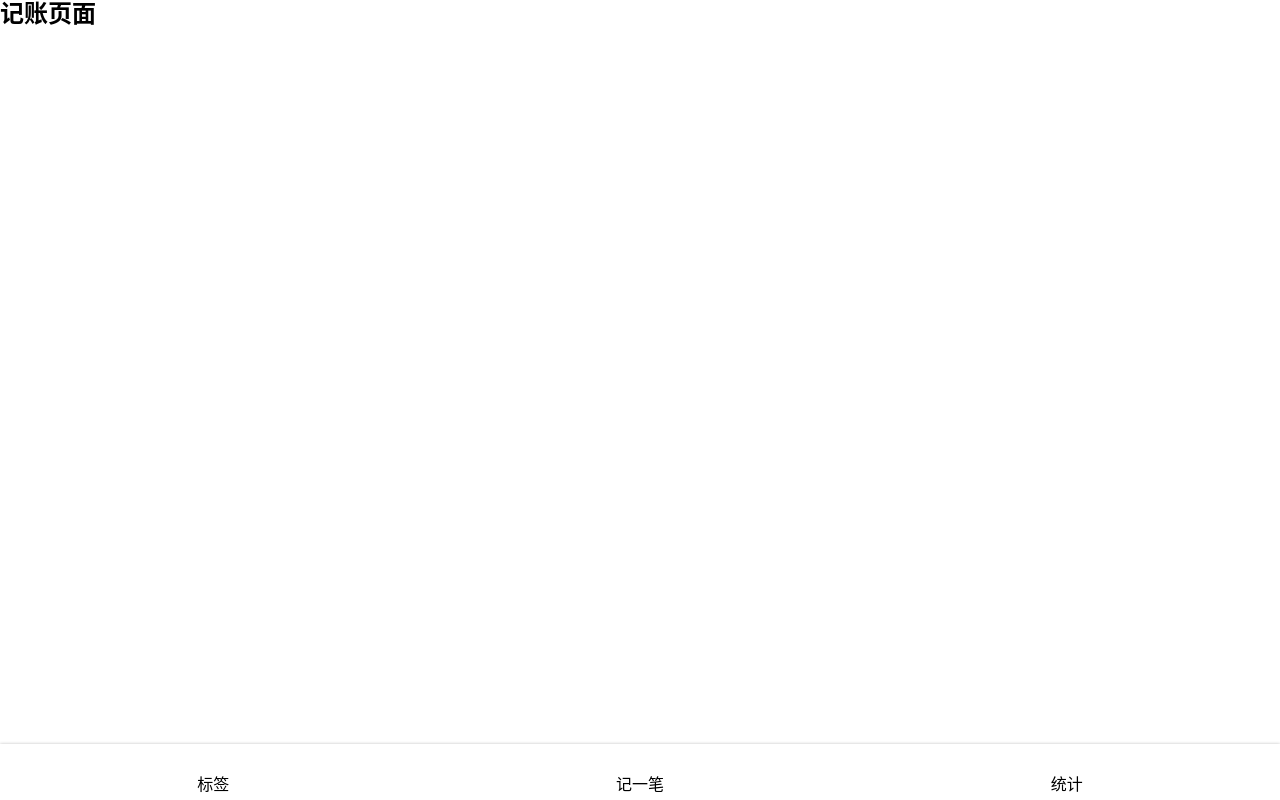
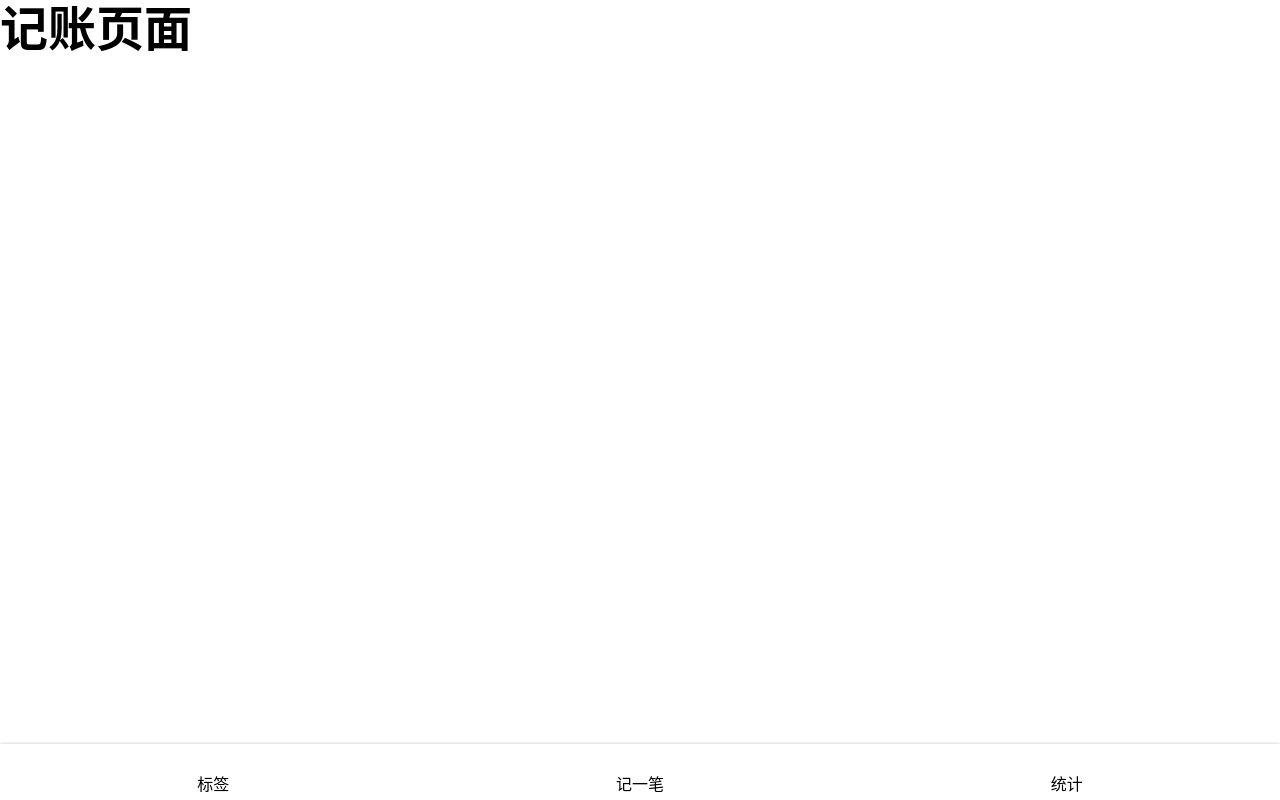
Before and after one commit to 123164867376464646/morney-react, a React app: page /#/money in a window 1280 px wide. Built offline with nearby package versions, Linux system fonts and the light colour scheme.

Commit message:
创建 Layout 组件

```diff
--- a/src/App.tsx
+++ b/src/App.tsx
@@ -5,23 +5,12 @@ import {
 	Route,
 	Navigate
 } from "react-router-dom";
-import styled from 'styled-components';
-import Nav from './components/Nav';
+import Layout from './components/Layout';
 
-const Wrapper = styled.div`
-  height: 100vh;
-  display: flex;
-  flex-direction: column;
-`;
-const Main = styled.div`
-  flex-grow: 1;
-  overflow: auto;
-`;
+
 export default function App() {
 	return (
 		<Router>
-			<Wrapper>
-				<Main>
 			<Routes>
 				<Route path="/tags" element={<Tags/>}></Route>
 
@@ -33,23 +22,32 @@ export default function App() {
 
 				<Route path="*" element={<NotFound/>}/>
 			</Routes>
-				</Main>
-				<Nav />
-			</Wrapper>
 		</Router>
 	);
 }
 
 function Tags() {
-	return <h2>标签页面</h2>;
+	return (
+		<Layout>
+			<h1>标签页面</h1>
+		</Layout>
+	);
 }
 
 function Money() {
-	return <h2>记账页面</h2>;
+	return (
+		<Layout>
+			<h1>记账页面</h1>
+		</Layout>
+	);
 }
 
 function Statistics() {
-	return <h2>统计页面</h2>;
+	return (
+		<Layout>
+			<h1>统计页面</h1>
+		</Layout>
+	);
 }
 
 function NotFound() {
--- /dev/null
+++ b/src/components/Layout.tsx
@@ -0,0 +1,28 @@
+import Nav from './Nav';
+import React from 'react';
+import styled from 'styled-components';
+
+const Wrapper = styled.div`
+  height: 100vh;
+  display: flex;
+  flex-direction: column;
+`;
+const Main = styled.div`
+  flex-grow: 1;
+  overflow: auto;
+`;
+
+const Layout = (props:any) => {
+	return (
+		<div>
+			<Wrapper>
+				<Main>
+					<h2>{props.children}</h2>
+				</Main>
+				<Nav/>
+			</Wrapper>
+		</div>
+	);
+};
+
+export default Layout
```
Lines whose indentation alone changed are shown as unchanged.
